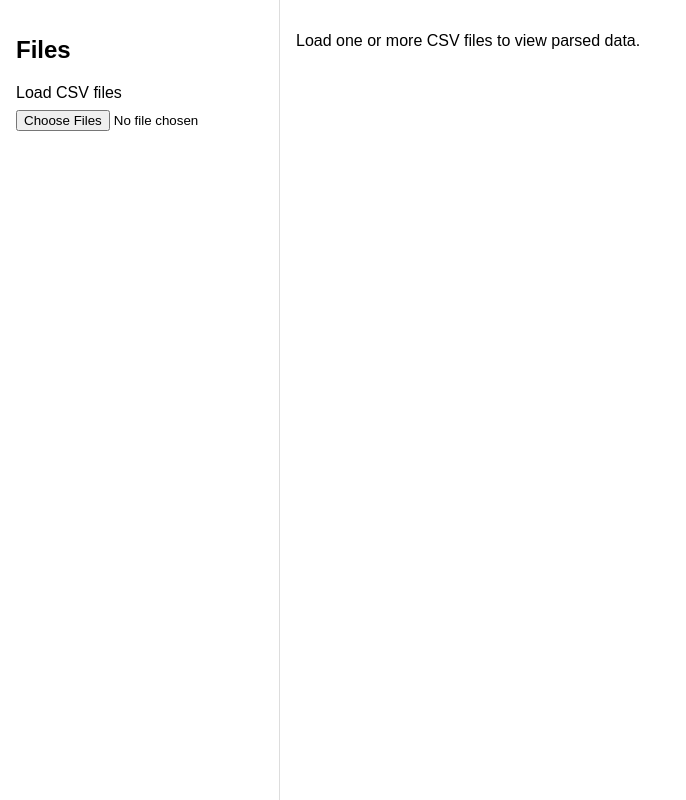
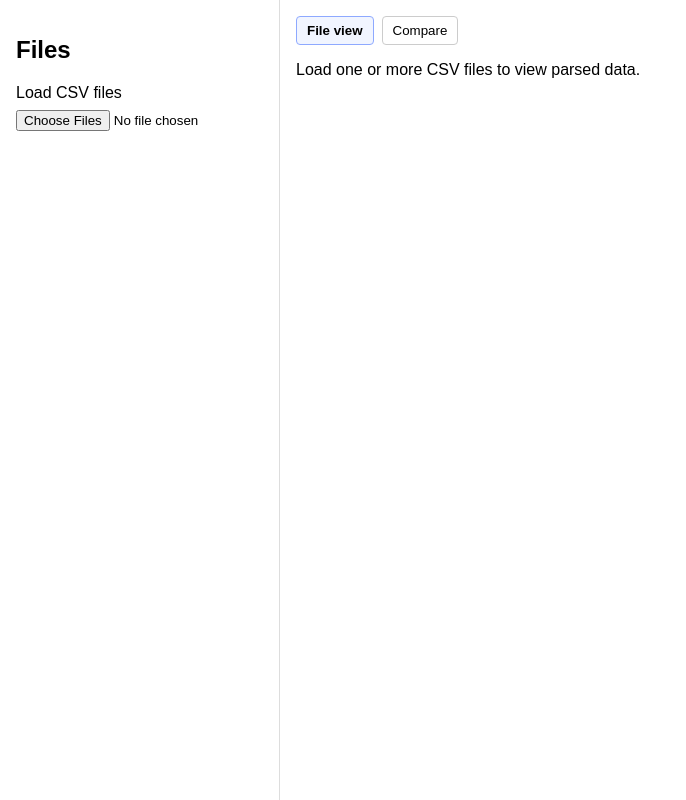
Before and after one commit to jakub-binder/Csv-Data-Viewer, a React app: page / in a window 1280 px wide. Shown: the whole page, without its empty margins (0-686 px from the left). Built offline with nearby package versions, Linux system fonts and the light colour scheme; the HTML template or start-up script is replaced by a standard one.

Commit message:
Add compare tab with cross-file measurement chart

```diff
--- a/package.json
+++ b/package.json
@@ -12,7 +12,9 @@
   "dependencies": {
     "react": "^18.3.1",
     "react-dom": "^18.3.1",
-    "papaparse": "^5.5.3"
+    "papaparse": "^5.5.3",
+    "chart.js": "^4.4.9",
+    "react-chartjs-2": "^5.2.0"
   },
   "devDependencies": {
     "@types/node": "^22.13.10",
--- a/src/App.tsx
+++ b/src/App.tsx
@@ -1,6 +1,21 @@
 import { useEffect, useMemo, useState, type ChangeEvent } from 'react';
+import {
+  CategoryScale,
+  Chart as ChartJS,
+  Legend,
+  LineElement,
+  LinearScale,
+  PointElement,
+  Title,
+  Tooltip
+} from 'chart.js';
+import { Line } from 'react-chartjs-2';
 import type { ParsedCsvFile, TestRow } from './lib/parser/normalize';
 import { parseCsvTextBrowser } from './lib/parser/parseCsvBrowser';
+
+ChartJS.register(CategoryScale, LinearScale, PointElement, LineElement, Title, Tooltip, Legend);
+
+type MainTab = 'file-view' | 'compare';
 
 interface LoadedCsvFile {
   id: string;
@@ -43,9 +58,22 @@ function collectUniqueNumericTsNames(files: LoadedCsvFile[]): Set<string> {
   );
 }
 
+function collectUniqueTsNames(files: LoadedCsvFile[]): Set<string> {
+  return new Set(
+    files.flatMap((file) =>
+      file.parsed.tests.map(getNormalizedTsName).filter((tsName) => tsName.length > 0)
+    )
+  );
+}
+
+function truncateFileLabel(label: string): string {
+  return label.length > 24 ? `${label.slice(0, 24)}…` : label;
+}
+
 export default function App() {
   const [files, setFiles] = useState<LoadedCsvFile[]>([]);
   const [activeFileId, setActiveFileId] = useState<string | null>(null);
+  const [activeTab, setActiveTab] = useState<MainTab>('file-view');
   const [showDetails, setShowDetails] = useState(false);
   const [selectedTsNames, setSelectedTsNames] = useState<string[]>([]);
   const [isFilterModalOpen, setIsFilterModalOpen] = useState(false);
@@ -59,6 +87,8 @@ export default function App() {
 
   const allTsNames = useMemo(() => Array.from(collectUniqueNumericTsNames(files)), [files]);
   const allTsNamesSet = useMemo(() => new Set(allTsNames), [allTsNames]);
+  const compareTsNames = useMemo(() => Array.from(collectUniqueTsNames(files)), [files]);
+  const [selectedCompareTsName, setSelectedCompareTsName] = useState('');
 
   const handleFilesSelected = async (event: ChangeEvent<HTMLInputElement>) => {
     const selectedFiles = Array.from(event.target.files ?? []);
@@ -158,6 +188,117 @@ export default function App() {
 
   const draftSelectionSet = new Set(draftSelection);
 
+  useEffect(() => {
+    setSelectedCompareTsName((previous) => {
+      if (compareTsNames.includes(previous)) {
+        return previous;
+      }
+
+      return compareTsNames[0] ?? '';
+    });
+  }, [compareTsNames]);
+
+  const compareSeries = useMemo(() => {
+    if (selectedCompareTsName.length === 0) {
+      return {
+        labels: files.map((file) => truncateFileLabel(file.fileName)),
+        fullLabels: files.map((file) => file.fileName),
+        valueSeries: [] as Array<number | null>,
+        lowerLimitSeries: [] as Array<number | null>,
+        upperLimitSeries: [] as Array<number | null>
+      };
+    }
+
+    const valueSeries: Array<number | null> = [];
+    const lowerLimitSeries: Array<number | null> = [];
+    const upperLimitSeries: Array<number | null> = [];
+
+    for (const file of files) {
+      const matchingTest = file.parsed.tests.find(
+        (test) => getNormalizedTsName(test) === selectedCompareTsName
+      );
+
+      valueSeries.push(matchingTest?.value ?? null);
+      lowerLimitSeries.push(matchingTest?.lowerLimit ?? null);
+      upperLimitSeries.push(matchingTest?.upperLimit ?? null);
+    }
+
+    return {
+      labels: files.map((file) => truncateFileLabel(file.fileName)),
+      fullLabels: files.map((file) => file.fileName),
+      valueSeries,
+      lowerLimitSeries,
+      upperLimitSeries
+    };
+  }, [files, selectedCompareTsName]);
+
+  const compareChartData = useMemo(
+    () => ({
+      labels: compareSeries.labels,
+      datasets: [
+        {
+          label: 'Value',
+          data: compareSeries.valueSeries,
+          borderColor: '#1976d2',
+          backgroundColor: '#1976d2',
+          spanGaps: false,
+          tension: 0.15
+        },
+        {
+          label: 'LSL',
+          data: compareSeries.lowerLimitSeries,
+          borderColor: '#f57c00',
+          backgroundColor: '#f57c00',
+          borderDash: [6, 4],
+          spanGaps: false,
+          tension: 0
+        },
+        {
+          label: 'USL',
+          data: compareSeries.upperLimitSeries,
+          borderColor: '#388e3c',
+          backgroundColor: '#388e3c',
+          borderDash: [6, 4],
+          spanGaps: false,
+          tension: 0
+        }
+      ]
+    }),
+    [compareSeries]
+  );
+
+  const compareChartOptions = useMemo(
+    () => ({
+      responsive: true,
+      maintainAspectRatio: false,
+      scales: {
+        x: {
+          title: {
+            display: true,
+            text: 'Loaded CSV files'
+          }
+        },
+        y: {
+          title: {
+            display: true,
+            text: 'Value'
+          }
+        }
+      },
+      plugins: {
+        tooltip: {
+          callbacks: {
+            title: (context: Array<{ dataIndex: number }>) => {
+              const index = context[0]?.dataIndex ?? 0;
+              return compareSeries.fullLabels[index] ?? '';
+            }
+          }
+        }
+      }
+    }),
+    [compareSeries.fullLabels]
+  );
+
   return (
     <div className="layout">
       <aside className="sidebar">
@@ -184,7 +325,61 @@ export default function App() {
       </aside>
 
       <main className="main">
-        {activeFile === null ? (
+        <div className="tabs" role="tablist" aria-label="Main view tabs">
+          <button
+            type="button"
+            role="tab"
+            aria-selected={activeTab === 'file-view'}
+            className={activeTab === 'file-view' ? 'tab active' : 'tab'}
+            onClick={() => setActiveTab('file-view')}
+          >
+            File view
+          </button>
+          <button
+            type="button"
+            role="tab"
+            aria-selected={activeTab === 'compare'}
+            className={activeTab === 'compare' ? 'tab active' : 'tab'}
+            onClick={() => setActiveTab('compare')}
+          >
+            Compare
+          </button>
+        </div>
+
+        {activeTab === 'compare' && (
+          <section className="compare-panel">
+            {files.length === 0 ? (
+              <p>Load CSV files to compare measurements across files.</p>
+            ) : (
+              <>
+                <label className="compare-select">
+                  <span>Measurement (TsName)</span>
+                  <select
+                    value={selectedCompareTsName}
+                    onChange={(event) => setSelectedCompareTsName(event.target.value)}
+                  >
+                    {compareTsNames.map((tsName) => (
+                      <option key={tsName} value={tsName} title={tsName}>
+                        {truncateName(tsName)}
+                      </option>
+                    ))}
+                  </select>
+                </label>
+
+                {selectedCompareTsName.length === 0 ? (
+                  <p>No measurements available.</p>
+                ) : (
+                  <div className="chart-wrapper">
+                    <Line data={compareChartData} options={compareChartOptions} />
+                  </div>
+                )}
+              </>
+            )}
+          </section>
+        )}
+
+        {activeTab === 'file-view' &&
+          (activeFile === null ? (
           <p>Load one or more CSV files to view parsed data.</p>
         ) : (
           <>
@@ -333,7 +528,7 @@ export default function App() {
               </div>
             )}
           </>
-        )}
+        ))}
       </main>
     </div>
   );
--- a/src/styles.css
+++ b/src/styles.css
@@ -56,6 +56,47 @@ body {
   min-height: 0;
 }
 
+.tabs {
+  display: flex;
+  gap: 8px;
+  margin-bottom: 12px;
+}
+
+.tab {
+  border: 1px solid #ccc;
+  background: #fff;
+  border-radius: 4px;
+  padding: 6px 10px;
+  cursor: pointer;
+}
+
+.tab.active {
+  background: #f1f5ff;
+  border-color: #8ea9ff;
+  font-weight: 600;
+}
+
+.compare-panel {
+  display: grid;
+  gap: 12px;
+}
+
+.compare-select {
+  display: grid;
+  gap: 6px;
+  max-width: 460px;
+}
+
+.compare-select select {
+  padding: 6px;
+}
+
+.chart-wrapper {
+  height: 380px;
+  border: 1px solid #ddd;
+  border-radius: 4px;
+  padding: 8px;
+}
 
 .details-toggle {
   display: inline-flex;
```
Also changed, not shown: 1 other file (tests, documents, lock files or other folders).
